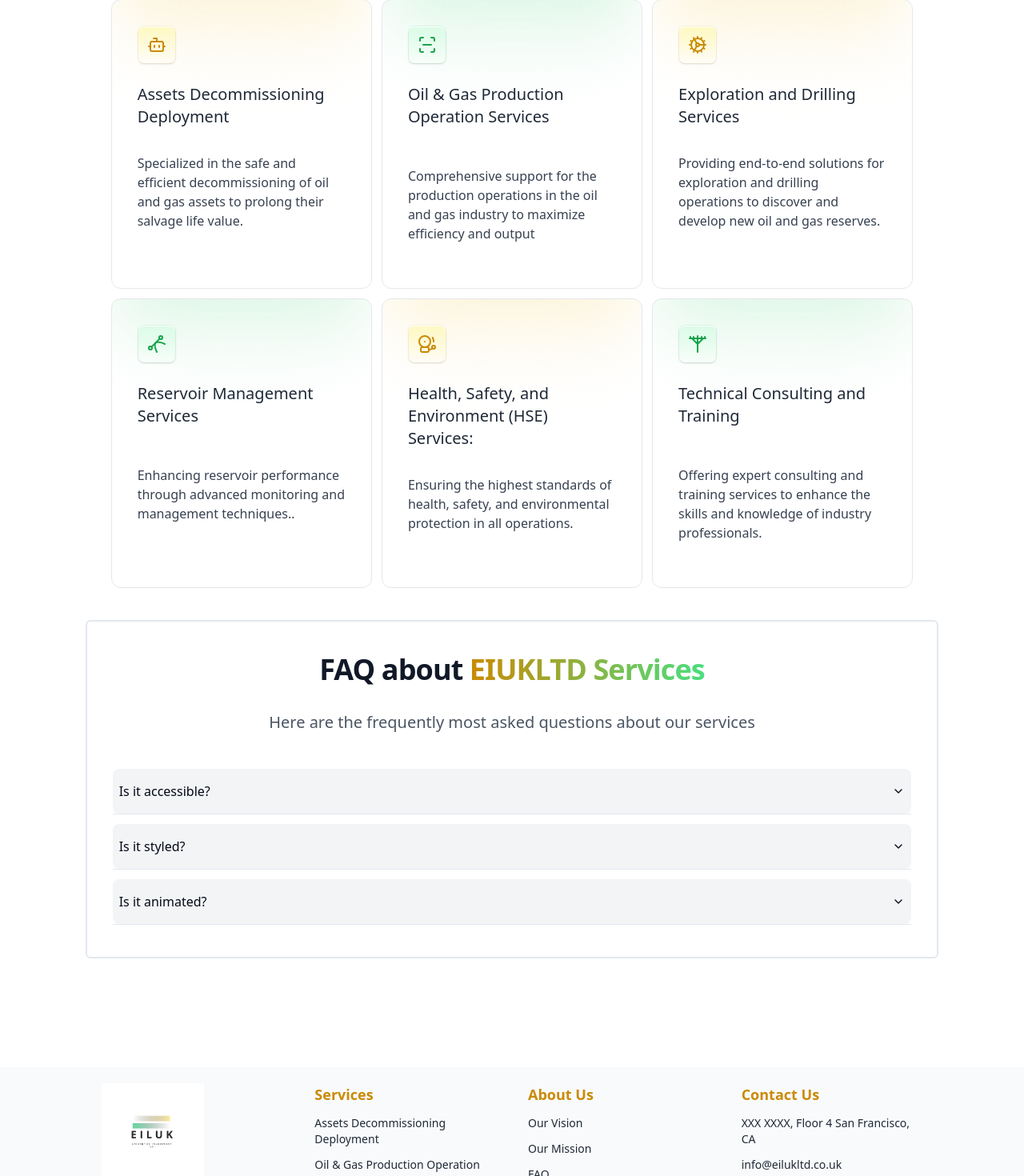
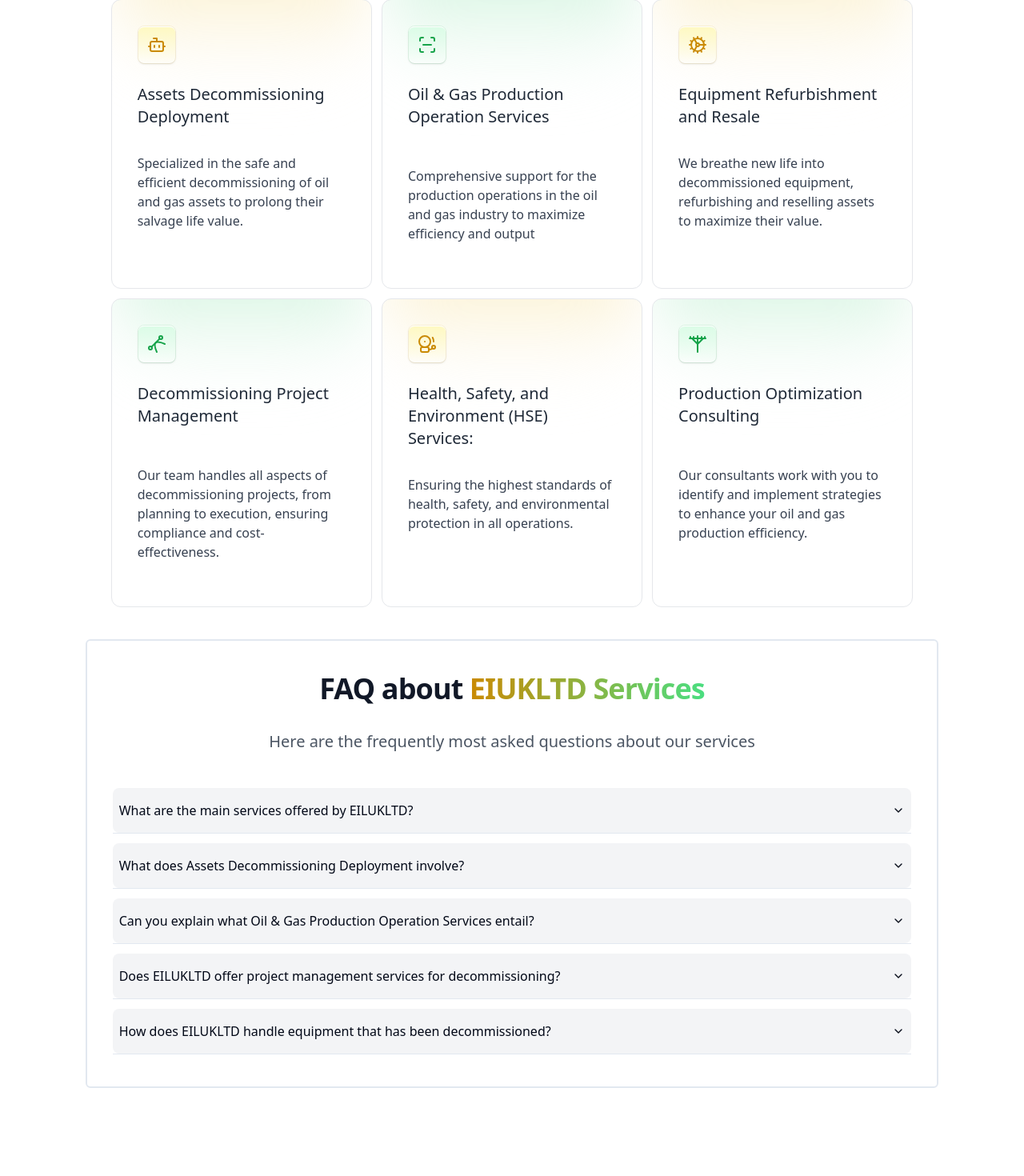
Before and after one commit to chiebvka/eilanding, a React (Vite) app: page /services in a window 1280 px wide. Shown: the part 401-1871 px from the top of the page at 80% size. Built offline with nearby package versions, Linux system fonts and the light colour scheme.

Commit message:
august 15 update

```diff
--- a/src/components/Features.tsx
+++ b/src/components/Features.tsx
@@ -6,7 +6,7 @@
         <div className=" w-10/12 mx-auto space-y-8 text-gray-500 ">
             <div>
                 <span className="text-2xl text-gray-900 font-bold md:text-4xl">What we <span className=" w-full py-2 text-transparent bg-clip-text leading-12 bg-gradient-to-r from-yellow-600 to-green-400 -mb-5 inline">Offer </span> </span>
-                <h1 className="mt-4 px-0 text-md text-gray-600 md:text-xl">A technology-first approach to offerig a wide range of services across the energy sector, going beyond traditional consulting</h1>
+                <h1 className="mt-4 px-0 text-md text-gray-600 md:text-xl">A technology-first approach to offering a wide range of services across the energy sector, going beyond traditional consulting</h1>
             </div>
             <div className="mt-16 grid border divide-x divide-y rounded-xl gap-2 overflow-hidden sm:grid-cols-2 lg:divide-y-0 lg:grid-cols-3 xl:grid-cols-4">
                 <div className="relative group bg-white transition hover:z-[1] hover:shadow-2xl">
@@ -16,8 +16,8 @@
                         {/* <img src="https://tailus.io/sources/blocks/stacked/preview/images/avatars/burger.png" className="w-10" width="512" height="512" alt="burger illustration" /> */}
 
                         <div className="space-y-2">
-                            <h5 className="text-xl text-gray-800 font-medium transition group-hover:text-yellow-600">Power Generation & Redistribution</h5>
-                            <p className="text-sm text-gray-600">Efficient power generation and redistribution solutions for sustainable energy management.</p>
+                            <h5 className="text-xl text-gray-800 font-medium transition group-hover:text-yellow-600">Assets Decommissioning Deployment</h5>
+                            <p className="text-sm text-gray-600">Our expert team ensures that your equipment continues to generate value long after its initial lifecycle.</p>
                         </div>
                         <a href="/services" className="flex justify-between items-center group-hover:text-yellow-600">
                             <span className="text-sm">Read more</span>
@@ -33,8 +33,8 @@
                         {/* <img src="https://tailus.io/sources/blocks/stacked/preview/images/avatars/trowel.png" className="w-10" width="512" height="512" alt="burger illustration" /> */}
 
                         <div className="space-y-2">
-                            <h5 className="text-xl text-gray-800 font-medium transition group-hover:text-yellow-600">Downstream Refinery Partnerships</h5>
-                            <p className="text-sm text-gray-600">Strategic downstream refinery partnerships for optimized processing and distribution efficiency.</p>
+                            <h5 className="text-xl text-gray-800 font-medium transition group-hover:text-yellow-600">Oil & Gas Production Operation</h5>
+                            <p className="text-sm text-gray-600">we provide comprehensive production operation services to optimize your facilities' performance and maximize output.</p>
                         </div>
                         <a href="/services" className="flex justify-between items-center group-hover:text-yellow-600">
                             <span className="text-sm">Read more</span>
@@ -49,8 +49,8 @@
                         {/* <img src="https://tailus.io/sources/blocks/stacked/preview/images/avatars/package-delivery.png" className="w-10" width="512" height="512" alt="burger illustration" /> */}
 
                         <div className="space-y-2">
-                            <h5 className="text-xl text-gray-800 font-medium transition group-hover:text-yellow-600"> Power Plant Development</h5>
-                            <p className="text-sm text-gray-600">Comprehensive power plant development for reliable and efficient energy solutions.</p>
+                            <h5 className="text-xl text-gray-800 font-medium transition group-hover:text-yellow-600">Production Optimization Consulting</h5>
+                            <p className="text-sm text-gray-600">Our consultants work with you to identify and implement strategies to enhance your oil and gas production efficiency.</p>
                         </div>
                         <a href="/services" className="flex justify-between items-center group-hover:text-yellow-600">
                             <span className="text-sm">Read more</span>
--- a/src/components/Footer.tsx
+++ b/src/components/Footer.tsx
@@ -54,7 +54,7 @@
                 <div className="text-lg capitalize text-yellow-600 font-bold">Services</div>
                 <a className="my-3 block text-sm hover:text-green-400" href="/services">Assets Decommissioning Deployment </a>
                 <a className="my-3 block text-sm hover:text-green-400" href="/services">Oil & Gas Production Operation Services </a>
-                <a className="my-3 block text-sm hover:text-green-400" href="/services">Power Generation & Redistribution</a>
+                {/* <a className="my-3 block text-sm hover:text-green-400" href="/services">Power Generation & Redistribution</a> */}
             </div>
             <div className="p-5">
                 <div className="text-lg capitalize text-yellow-600  font-bold">About Us</div>
@@ -64,8 +64,9 @@
             </div>
             <div className="p-5">
                 <div className="text-lg capitalize text-yellow-600 font-bold">Contact us</div>
-                <a className="my-3 block text-sm" href="/#">XXX XXXX, Floor 4 San Francisco, CA<span className="text-teal-600 text-xs p-1"></span></a>
+                <a className="my-3 block text-sm" href="/#">Aberdeen, Scotland<span className="text-teal-600 text-xs p-1"></span></a>
                 <a className="my-3 block text-sm" href="mailto:info@eilukltd.co.uk">info@eilukltd.co.uk<span className="text-teal-600 text-xs p-1"></span></a>
+                <a className="my-3 block text-sm" href="tel:+447488229401">+447488229401<span className="text-teal-600 text-xs p-1"></span></a>
             </div>
         </div>
     </footer>
--- a/src/components/Hero.tsx
+++ b/src/components/Hero.tsx
@@ -4,10 +4,8 @@
 
 export default function Hero() {
   const words = [
-    "Liquefied Petroleum & Gas Distribution",
-    "Product Marketing & Distribution",
-    "Refined Products Off-taker",
-    "Power Generation & Distribution",
+    "Asset Decommissioning Deployment",
+    "Oil & Gas Production Operation",
   ];
   return (
     <>
@@ -15,7 +13,7 @@
           <div className="md:px-12 px-6 mx-auto max-w-7xl">
               <div className="w-full mx-auto text-left md:w-11/12 xl:w-9/12 md:text-center">
                   <h1 className="mb-8 text-2xl font-extrabold leading-none tracking-normal text-gray-900 md:text-4xl md:tracking-tight">
-                      <span>Your one and stop </span> <span className=" w-full py-2 text-transparent bg-clip-text leading-12 bg-gradient-to-r from-yellow-600 to-green-400 -mb-5 inline">Technical Provider for </span> <br />
+                      <span>Your one stop </span> <span className=" w-full py-2 text-transparent bg-clip-text leading-12 bg-gradient-to-r from-yellow-600 to-green-400 -mb-5 inline">Technical Provider for </span> <br />
                       <Typewriter
                         words={words}
                         loop={5}
--- a/src/pages/About.tsx
+++ b/src/pages/About.tsx
@@ -82,45 +82,39 @@
                     <li className="flex">
                       <div className="px-4 text-5xl font-extralight text-yellow-600">01.</div>
                       <div>
-                        <div className="text-xl font-bold text-transparent bg-clip-text leading-12 bg-gradient-to-r from-yellow-600 to-green-400">Research</div>
-                        <p className="max-w-xs py-2 text-sm text-yellow-600">We love numbers! We collect data and insights, analyze
-                          them then take the time to learn about your objectives, ask the right questions to understand your
-                          business.</p>
+                        <div className="text-xl font-bold text-transparent bg-clip-text leading-12 bg-gradient-to-r from-yellow-600 to-green-400">Growth</div>
+                        <p className="max-w-xs py-2 text-sm text-yellow-600">To be the global leader in asset lifecycle management in the energy sector.</p>
                       </div>
                     </li>
                     <li className="flex">
                       <div className="px-4 text-5xl font-extralight text-yellow-600">02.</div>
                       <div>
-                        <div className="text-xl font-bold text-transparent bg-clip-text leading-12 bg-gradient-to-r from-yellow-600 to-green-400">Strategey</div>
-                        <p className="max-w-xs py-2 text-sm text-yellow-600">Solutions are born from proper research, hard work, and
-                          strong strategy. We build data-driven roadmaps for every project to make pave the way to success.
+                        <div className="text-xl font-bold text-transparent bg-clip-text leading-12 bg-gradient-to-r from-yellow-600 to-green-400">Lead</div>
+                        <p className="max-w-xs py-2 text-sm text-yellow-600">To set new industry standards for efficient and sustainable oil and gas production operations.
                         </p>
                       </div>
                     </li>
                     <li className="flex">
                       <div className="px-4 text-5xl font-extralight text-yellow-600">03.</div>
                       <div>
-                        <div className="text-xl font-bold text-transparent bg-clip-text leading-12 bg-gradient-to-r from-yellow-600 to-green-400">Design</div>
-                        <p className="max-w-xs py-2 text-sm text-yellow-600">We design the right solution for your business. We
-                          craft beautiful, intuitive, and user-friendly interfaces that are easy to use and easy to maintain.
+                        <div className="text-xl font-bold text-transparent bg-clip-text leading-12 bg-gradient-to-r from-yellow-600 to-green-400">Innovate</div>
+                        <p className="max-w-xs py-2 text-sm text-yellow-600">To pioneer innovative technologies that transform asset decommissioning processes.
                         </p>
                       </div>
                     </li>
                     <li className="flex">
                       <div className="px-4 text-5xl font-extralight text-yellow-600">04.</div>
                       <div>
-                        <div className="text-xl font-bold text-transparent bg-clip-text leading-12 bg-gradient-to-r from-yellow-600 to-green-400">Development</div>
-                        <p className="max-w-xs py-2 text-sm text-yellow-600">We build the right solution for your business. We
-                          craft beautiful, intuitive, and user-friendly interfaces that are easy to use and easy to maintain.
+                        <div className="text-xl font-bold text-transparent bg-clip-text leading-12 bg-gradient-to-r from-yellow-600 to-green-400">Expand</div>
+                        <p className="max-w-xs py-2 text-sm text-yellow-600">To create a more circular economy in the energy sector through our asset redeployment strategies.
                         </p>
                       </div>
                     </li>
                     <li className="flex">
                       <div className="px-4 text-5xl font-extralight text-yellow-600">05.</div>
                       <div>
-                        <div className="text-xl font-bold text-transparent bg-clip-text leading-12 bg-gradient-to-r from-yellow-600 to-green-400">Deployment</div>
-                        <p className="max-w-xs py-2 text-sm text-yellow-600">We build the right solution for your business. We
-                          craft beautiful, intuitive, and user-friendly interfaces that are easy to use and easy to maintain.
+                        <div className="text-xl font-bold text-transparent bg-clip-text leading-12 bg-gradient-to-r from-yellow-600 to-green-400">Contribute</div>
+                        <p className="max-w-xs py-2 text-sm text-yellow-600">To contribute to the energy transition by optimizing traditional energy production while supporting the growth of renewable energy.
                         </p>
                       </div>
                     </li>
@@ -139,25 +133,36 @@
           </div>
           <Accordion type="single" collapsible className="w-full">
             <AccordionItem value="item-1">
-              <AccordionTrigger className="bg-gray-100 px-2 rounded-lg mt-3">Is it accessible?</AccordionTrigger>
+              <AccordionTrigger className="bg-gray-100 px-2 rounded-lg mt-3">What makes EILUKLTD unique in the energy industry?</AccordionTrigger>
               <AccordionContent className="px-2">
-                Yes. It adheres to the WAI-ARIA design pattern.
+                Our unique approach to asset management sets us apart. We see opportunities for value creation in equipment at the end of its lifecycle, contributing to a more sustainable and circular economy in the energy sector.
               </AccordionContent>
             </AccordionItem>
             <AccordionItem value="item-2">
-              <AccordionTrigger className="bg-gray-100 px-2 rounded-lg mt-3">Is it styled?</AccordionTrigger>
+              <AccordionTrigger className="bg-gray-100 px-2 rounded-lg mt-3">What is EILUKLTD's approach to partnerships with clients?</AccordionTrigger>
               <AccordionContent className="px-2">
-                Yes. It comes with default styles that matches the other
-                components&apos; aesthetic.
+                We believe in building lasting partnerships with our clients. We position ourselves not just as service providers, but as collaborators in our clients' success stories.
               </AccordionContent>
             </AccordionItem>
             <AccordionItem value="item-3">
-              <AccordionTrigger className="bg-gray-100 px-2 rounded-lg mt-3">Is it animated?</AccordionTrigger>
+              <AccordionTrigger className="bg-gray-100 px-2 rounded-lg mt-3">How does EILUKLTD contribute to sustainability in the energy sector?</AccordionTrigger>
               <AccordionContent className="px-2">
-                Yes. It&apos;s animated by default, but you can disable it if you
-                prefer.
+              We contribute to sustainability by extending asset lifecycles through our decommissioning and redeployment services, and by improving operational efficiency in oil and gas production.
               </AccordionContent>
             </AccordionItem>
+            <AccordionItem value="item-4">
+              <AccordionTrigger className="bg-gray-100 px-2 rounded-lg mt-3">What kind of experience does the team at EILUKLTD have?</AccordionTrigger>
+              <AccordionContent className="px-2">
+              Our team of seasoned professionals brings together decades of experience in the oil and gas industry, providing us with a deep understanding of the complex challenges faced by our clients.
+              </AccordionContent>
+            </AccordionItem>
+            <AccordionItem value="item-5">
+              <AccordionTrigger className="bg-gray-100 px-2 rounded-lg mt-3">Does EILUKLTD operate internationally?</AccordionTrigger>
+              <AccordionContent className="px-2">
+                Yes, we have established ourselves as a trusted partner for energy companies worldwide and are continually expanding our global reach.
+              </AccordionContent>
+            </AccordionItem>
+
           </Accordion>
         </div>
       </div>
--- a/src/pages/Contact.tsx
+++ b/src/pages/Contact.tsx
@@ -10,7 +10,7 @@
                 <div className="mx-auto max-w-2xl sm:text-center">
                     <h2 className="text-2xl mb-8 font-extrabold leading-none tracking-normal text-gray-900 md:text-4xl md:tracking-tight">Need More Info? <span className=" w-full py-2 text-transparent bg-clip-text leading-12 bg-gradient-to-r from-yellow-600 to-green-400 -mb-5 inline">Contact Us </span></h2>
                     <p className=" mb-8 text-md text-gray-600 md:text-xl ">
-                        Start gaining the traction you've always wanted with our next-level templates and designs. Crafted to help you tell your story.
+                    Innovation in energy starts with a dialogue. Connect with our experts and discover how we can transform your asset management and production processes.
                     </p>
                 </div>
             </div>
--- a/src/pages/Services.tsx
+++ b/src/pages/Services.tsx
@@ -72,11 +72,11 @@
                         </div>
 
                         <div className="mt-6 group pb-6 rounded-b-[--card-border-radius]">
-                          <h2 className="text-xl text-gray-800 font-medium transition group-hover:text-yellow-600">Exploration and Drilling Services</h2>
+                          <h2 className="text-xl text-gray-800 font-medium transition group-hover:text-yellow-600">Equipment Refurbishment and Resale</h2>
                         </div>
 
                         <div className="mt-2 pb-6 rounded-b-[--card-border-radius]">
-                            <p className="text-gray-700 dark:text-gray-300">Providing end-to-end solutions for exploration and drilling operations to discover and develop new oil and gas reserves.</p>
+                            <p className="text-gray-700 dark:text-gray-300">We breathe new life into decommissioned equipment, refurbishing and reselling assets to maximize their value.</p>
                         </div>
 
                         {/* <div className="flex gap-3 -mb-8 py-4 border-t border-gray-200 dark:border-gray-800">
@@ -100,11 +100,11 @@
                         </div>
 
                         <div className="mt-6 group pb-6 rounded-b-[--card-border-radius]">
-                          <h2 className="text-xl text-gray-800 font-medium transition group-hover:text-green-600">Reservoir Management Services</h2>
+                          <h2 className="text-xl text-gray-800 font-medium transition group-hover:text-green-600">Decommissioning Project Management</h2>
                         </div>
 
                         <div className="mt-6 pb-6 rounded-b-[--card-border-radius]">
-                            <p className="text-gray-700 dark:text-gray-300">Enhancing reservoir performance through advanced monitoring and management techniques..</p>
+                            <p className="text-gray-700 dark:text-gray-300">Our team handles all aspects of decommissioning projects, from planning to execution, ensuring compliance and cost-effectiveness.</p>
                         </div>
 {/*
                         <div className="flex gap-3 -mb-8 py-4 border-t border-gray-200 dark:border-gray-800">
@@ -156,11 +156,11 @@
                         </div>
 
                         <div className="mt-6 group pb-6 rounded-b-[--card-border-radius]">
-                          <h2 className="text-xl text-gray-800 font-medium transition group-hover:text-green-600">Technical Consulting and Training</h2>
+                          <h2 className="text-xl text-gray-800 font-medium transition group-hover:text-green-600">Production Optimization Consulting</h2>
                         </div>
 
                         <div className="mt-6 pb-6 rounded-b-[--card-border-radius]">
-                            <p className="text-gray-700 dark:text-gray-300">Offering expert consulting and training services to enhance the skills and knowledge of industry professionals.</p>
+                            <p className="text-gray-700 dark:text-gray-300">Our consultants work with you to identify and implement strategies to enhance your oil and gas production efficiency.</p>
                         </div>
 {/*
                         <div className="flex gap-3 -mb-8 py-4 border-t border-gray-200 dark:border-gray-800">
@@ -278,23 +278,33 @@
           </div>
           <Accordion type="single" collapsible className="w-full">
             <AccordionItem value="item-1">
-              <AccordionTrigger className="bg-gray-100 px-2 rounded-lg mt-3">Is it accessible?</AccordionTrigger>
+              <AccordionTrigger className="bg-gray-100 px-2 rounded-lg mt-3">What are the main services offered by EILUKLTD?</AccordionTrigger>
               <AccordionContent className="px-2">
-                Yes. It adheres to the WAI-ARIA design pattern.
+                Our two core services are Assets Decommissioning Deployment and Oil & Gas Production Operation Services. We also offer a range of related services including asset integrity management, environmental remediation, and production optimization consulting.
               </AccordionContent>
             </AccordionItem>
             <AccordionItem value="item-2">
-              <AccordionTrigger className="bg-gray-100 px-2 rounded-lg mt-3">Is it styled?</AccordionTrigger>
+              <AccordionTrigger className="bg-gray-100 px-2 rounded-lg mt-3">What does Assets Decommissioning Deployment involve?</AccordionTrigger>
               <AccordionContent className="px-2">
-                Yes. It comes with default styles that matches the other
-                components&apos; aesthetic.
+                Assets Decommissioning Deployment involves strategically decommissioning and redeploying equipment to extend its useful life and maximize its value. This service helps companies get the most out of their assets even after their initial lifecycle.
               </AccordionContent>
             </AccordionItem>
             <AccordionItem value="item-3">
-              <AccordionTrigger className="bg-gray-100 px-2 rounded-lg mt-3">Is it animated?</AccordionTrigger>
+              <AccordionTrigger className="bg-gray-100 px-2 rounded-lg mt-3">Can you explain what Oil & Gas Production Operation Services entail?</AccordionTrigger>
               <AccordionContent className="px-2">
-                Yes. It&apos;s animated by default, but you can disable it if you
-                prefer.
+              Our Oil & Gas Production Operation Services cover a wide range of activities aimed at optimizing facility performance and maximizing output. This includes day-to-day operations management, equipment maintenance, and production optimization strategies.
+              </AccordionContent>
+            </AccordionItem>
+            <AccordionItem value="item-4">
+              <AccordionTrigger className="bg-gray-100 px-2 rounded-lg mt-3">Does EILUKLTD offer project management services for decommissioning? </AccordionTrigger>
+              <AccordionContent className="px-2">
+                Yes, we offer comprehensive Decommissioning Project Management services. Our team handles all aspects of decommissioning projects, from initial planning to final execution, ensuring compliance with regulations and cost-effectiveness.
+              </AccordionContent>
+            </AccordionItem>
+            <AccordionItem value="item-5">
+              <AccordionTrigger className="bg-gray-100 px-2 rounded-lg mt-3">How does EILUKLTD handle equipment that has been decommissioned?</AccordionTrigger>
+              <AccordionContent className="px-2">
+              Through our Equipment Refurbishment and Resale service, we breathe new life into decommissioned equipment. We refurbish assets to extend their usable life and facilitate their resale, maximizing their value and contributing to a more circular economy.
               </AccordionContent>
             </AccordionItem>
           </Accordion>
```
Also changed, not shown: src/App.css (+8 -0 lines), src/components/Partners.tsx (+8 -8 lines), public/aberdeen.svg (added), public/oeuk.svg (added).
